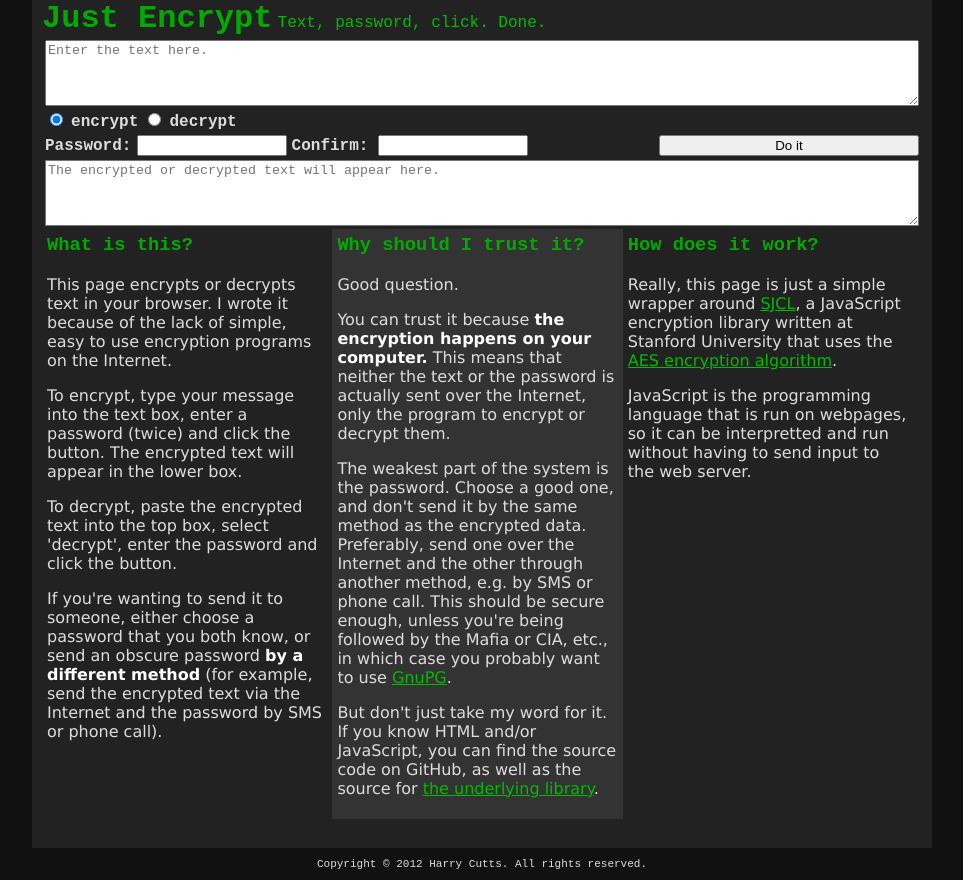
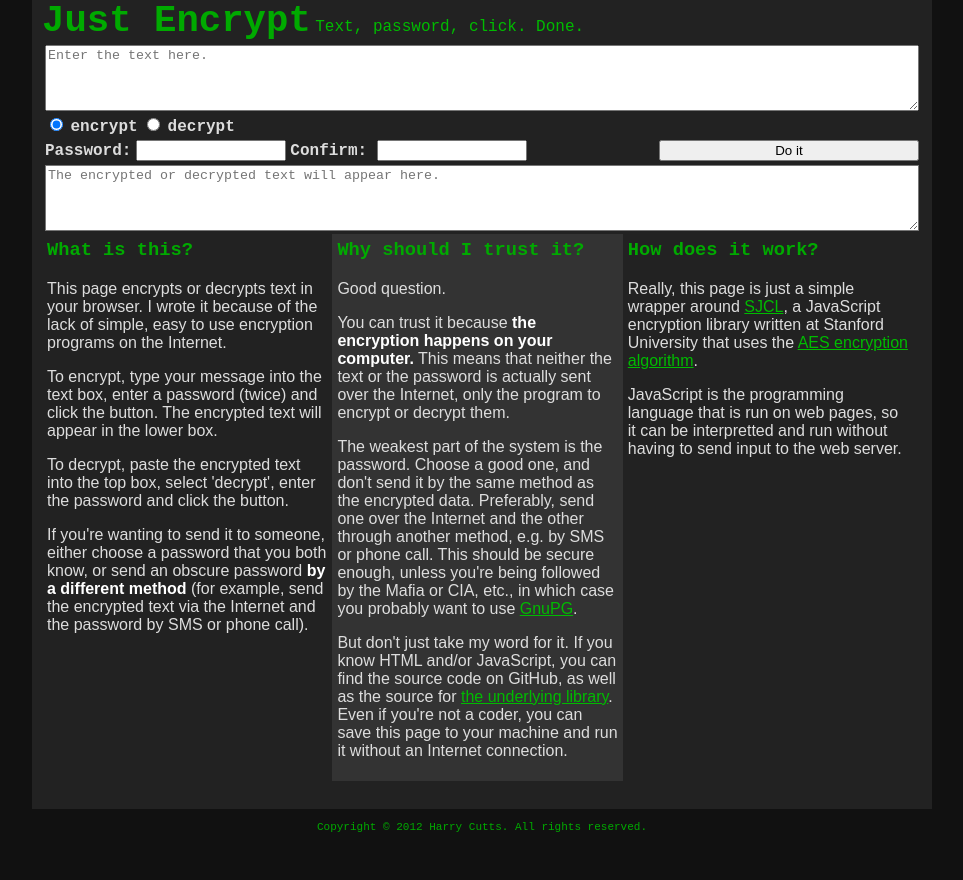
Before and after one commit to HarryCutts/just-encrypt, a plain HTML site: page index.html in a window 1280 px wide. Shown: the whole page, without its empty margins (158-1121 px from the left). After the commit the page ends 845 px from the top, so only its background shows below. Drawn offline with Linux system fonts and the light colour scheme.

Commit message:
Modify explanatory text and styles

```diff
--- a/index.html
+++ b/index.html
@@ -63,7 +63,7 @@
 							</p>
 							<p> The weakest part of the system is the password. Choose a good one, and don't send it by the same method as the encrypted data. Preferably, send one over the Internet and the other through another method, e.g. by SMS or phone call. This should be secure enough, unless you're being followed by the Mafia or CIA, etc., in which case you probably want to use <a href="http://aplawrence.com/Basics/gpg.html">GnuPG</a>.
 							</p>
-							<p> But don't just take my word for it. If you know HTML and/or JavaScript, you can find the source code on GitHub<!-- TODO: Put on GitHub -->, as well as the source for <a href="https://github.com/bitwiseshiftleft/sjcl">the underlying library</a>.
+							<p> But don't just take my word for it. If you know HTML and/or JavaScript, you can find the source code on GitHub<!-- TODO: Put on GitHub -->, as well as the source for <a href="https://github.com/bitwiseshiftleft/sjcl">the underlying library</a>. Even if you're not a coder, you can save this page to your machine and run it without an Internet connection.
 							</p>
 						</div>
 					</div>
@@ -72,7 +72,7 @@
 							<h3 class="columnHeader">How does it work?</h3>
 							<p> Really, this page is just a simple wrapper around <a href="http://crypto.stanford.edu/sjcl/">SJCL</a>, a JavaScript encryption library written at Stanford University that uses the <a href="http://en.wikipedia.org/wiki/Advanced_Encryption_Standard">AES encryption algorithm</a>.
 							</p>
-							<p> JavaScript is the programming language that is run on webpages, so it can be interpretted and run without having to send input to the web server.
+							<p> JavaScript is the programming language that is run on web pages, so it can be interpretted and run without having to send input to the web server.
 							</p>
 						</div>
 					</div>
--- a/stylesheet.css
+++ b/stylesheet.css
@@ -17,8 +17,9 @@ body {
 }
 #copyright {
 	font-family:"Courier New",courier,serif;
-	padding: 10px;
+	padding: 12px;
 	background-color:111111;
+	color:00AA00;
 	font-size:11px;
 }
 
@@ -80,7 +81,7 @@ td.passwordCell {
 
 /* Text Styles */
 p, li, div {
-	font-family:"Verdana",sans-serif;
+	font-family:"Trebuchet",sans-serif;
 	color:DDDDDD;
 }
 
@@ -101,13 +102,13 @@ h1, h2, h3 {
 
 .title {
 	font-family:"Courier New",courier,serif;
-	font-size:32px;
+	font-size:28pt;
 	font-weight:bold;
 	color:00AA00;
 }
 
 a:not([name]) { /* Any link that's not an anchor.*/
-    font-family:"Verdana",sans-serif;
+    font-family:"Trebuchet",sans-serif;
     color:00BB00;
 }
 .subtitle {
```
